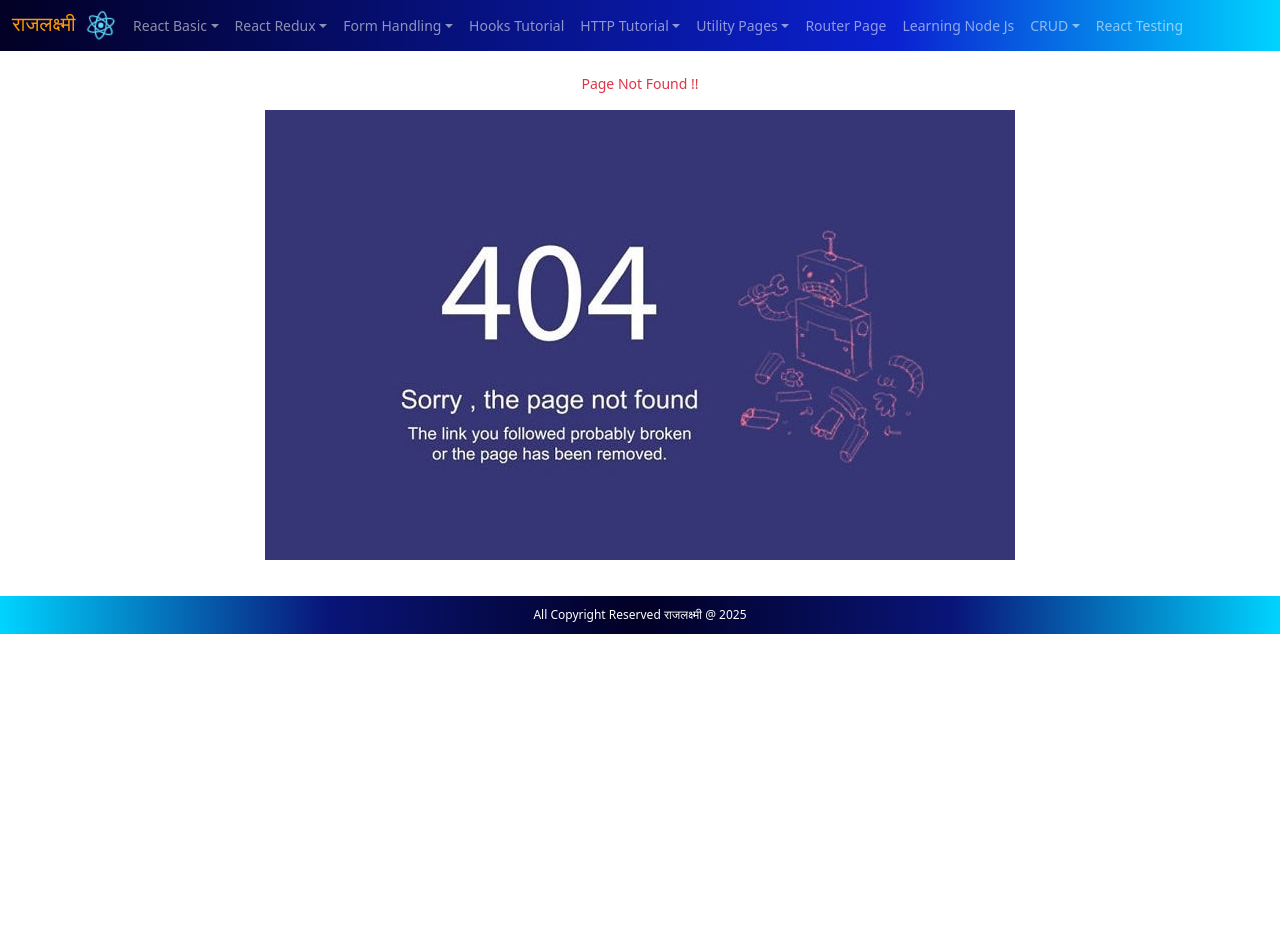
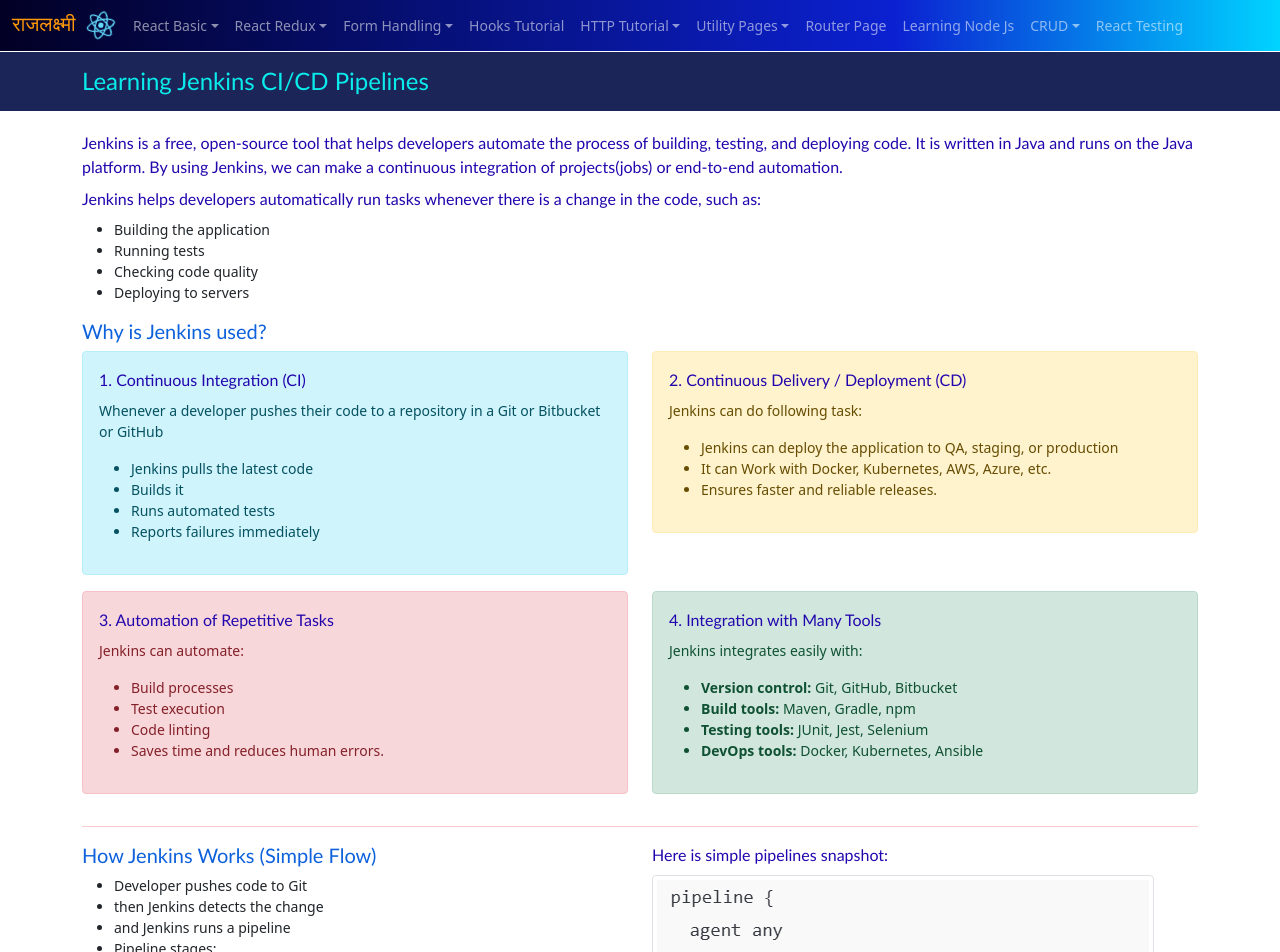
Before and after one commit to rakesh4288/Raj-Lakshmi-React, a React (Create React App) app: page /learning-ci-cd-pipelines-with-jenkins in a window 1280 px wide. Before the commit this address had no page. Shown: the top 952 px of the page. Before the commit the page ends 800 px from the top, so only its background shows below. Built offline with nearby package versions, Linux system fonts and the light colour scheme.

Commit message:
feat(Jenkins): added new feature jenkins

```diff
--- a/src/App.css
+++ b/src/App.css
@@ -272,14 +272,6 @@
   z-index: 2;
 }
 
-.fullContainer{
+.lightGrayBg{
   background-image: linear-gradient(135deg, #efefef, #efefff);
 }
-
-.animatedBox{
-  border-radius: 12px;
-  position: relative;
-  background: linear-gradient(white, #fff) padding-box, conic-gradient(from var(--gradient-angle), #8b5cf6, #a855f7, #c084fc, #e879f9, #f0abfc, #06b6d4, #0ea5e9, #3b82f6, #6366f1, #8b5cf6) border-box;
-  border: 4px solid transparent;
-  animation: borderTrail 3s linear infinite;
-}
--- a/src/App.js
+++ b/src/App.js
@@ -59,6 +59,7 @@
 import React19Features from './Pages/React19Features';
 import MircoFrontEndPage from './Pages/MircoFrontEndPage';
 import GraphQLPage from './Pages/GraphQLPage';
+import JenkinsPage from './Pages/JenkinsPage';
 
 const App = () => {
   return (
@@ -71,6 +72,7 @@
           <Route path="/react-19-features" exact Component={React19Features}/>
           <Route path="/what-is-micro-front-end-architecture-in-react" exact Component={MircoFrontEndPage}/>
           <Route path="/learning-graphql-technologies" exact Component={GraphQLPage} />
+          <Route path="/learning-ci-cd-pipelines-with-jenkins" exact Component={JenkinsPage}/>
           <Route path="basic-info-of-react" exact Component={ReactBasicInfo} />
           <Route path="/react-controlled-uncontrolled-component" exact Component={ControlledUncontrolledMain} />
           <Route path="/life-cycle-method-in-react" exact Component={LifeCycleMethod}/>
--- a/src/Assets/index.js
+++ b/src/Assets/index.js
@@ -84,7 +84,8 @@
     GraphQL_1: require('./Graph_QL_1.png'),
     GraphQL_2: require('./Graph_QL_2.png'),
     GraphQL_3: require('./Graph_QL_3.png'),
-    GraphQL_4: require('./Graph_QL_4.png')
+    GraphQL_4: require('./Graph_QL_4.png'),
+    Jenkins_1: require('./Jenkins_1.png'),
 }
 
 export default AppImages;
--- a/src/Pages/HomePage.jsx
+++ b/src/Pages/HomePage.jsx
@@ -10,10 +10,8 @@
     const toggleHandler = () => { setToggle(!toggle); }
     const handleGit = () => { navigate('/what-is-git-and-git-github') }
     const handleMicroFrontEnd = () => { navigate('/what-is-micro-front-end-architecture-in-react') }
-
-    const handleGraphQL = () => {
-        navigate('/learning-graphql-technologies');
-    }
+    const handleGraphQL = () => { navigate('/learning-graphql-technologies')}
+    const handleJenkins = () => { navigate('/learning-ci-cd-pipelines-with-jenkins')}
 
     return (
         <div id="home-page" className="homePageStyle">
@@ -55,8 +53,8 @@
                                 </button>
                             </div>
 
-                            <button className="btn btn-success btn-sm" onClick={handleMicroFrontEnd}>
-                                Learning Jenkins CI/CD <i className="bi bi-bluesky"></i>
+                            <button className="btn btn-success btn-sm" onClick={handleJenkins}>
+                                Learning Jenkins CI/CD Pipelines <i className="bi bi-bluesky"></i>
                             </button>
                         </div>
                     </div>
--- /dev/null
+++ b/src/Pages/JenkinsPage.jsx
@@ -0,0 +1,149 @@
+import React from "react";
+import AppImages from "../Assets";
+
+const JenkinsPage = () => {
+    return (
+        <div id="sample-id">
+            <section className="pageHeader">
+                <div className="container">
+                    <div className="row">
+                        <div className="col-xl-12 col-lg-12 col-md-12 col-sm-12">
+                            <h4 className="pageHeading"> Learning Jenkins CI/CD Pipelines </h4>
+                        </div>
+                    </div>
+                </div>
+            </section>
+
+            <section className="container">
+                <div className="row">
+                    <div className="col-xl-12 col-lg-12 col-md-12 col-sm-12">
+                        <h6>
+                            Jenkins is a free, open-source tool that helps developers automate the process of building, testing, and deploying code. It is written in Java and runs on the Java platform. By using Jenkins, we can make a continuous integration of projects(jobs) or end-to-end automation.
+                        </h6>
+
+                        <h6>
+                            Jenkins helps developers automatically run tasks whenever there is a change in the code, such as:
+                        </h6>
+
+                        <ul>
+                            <li>Building the application</li>
+                            <li>Running tests</li>
+                            <li>Checking code quality</li>
+                            <li>Deploying to servers</li>
+                        </ul>
+                    </div>
+                </div>
+
+                <div className="row">
+                    <div className="col-xl-12 col-lg-12 col-md-12 col-sm-12">
+                        <h5>Why is Jenkins used?</h5>
+                    </div>
+                </div>
+
+                <div className="row">
+                    <div className="col-xl-6 col-lg-6 col-md-6 col-sm-12">
+                        <div className="alert alert-info">
+                            <h6>1. Continuous Integration (CI)</h6>
+                            <p>Whenever a developer pushes their code to a repository in a Git or Bitbucket or GitHub</p>
+                            <ul>
+                                <li>Jenkins pulls the latest code</li>
+                                <li>Builds it</li>
+                                <li>Runs automated tests</li>
+                                <li>Reports failures immediately</li>
+                            </ul>
+                        </div>
+                    </div>
+
+                    <div className="col-xl-6 col-lg-6 col-md-6 col-sm-12">
+                        <div className="alert alert-warning">
+                            <h6>2. Continuous Delivery / Deployment (CD)</h6>
+                            <p>Jenkins can do following task:</p>
+                            <ul>
+                                <li>Jenkins can deploy the application to QA, staging, or production</li>
+                                <li>It can Work with Docker, Kubernetes, AWS, Azure, etc.</li>
+                                <li>Ensures faster and reliable releases.</li>
+                            </ul>
+                        </div>
+                    </div>
+
+                    <div className="col-xl-6 col-lg-6 col-md-6 col-sm-12">
+                        <div className="alert alert-danger">
+                            <h6>3. Automation of Repetitive Tasks</h6>
+                            <p>Jenkins can automate:</p>
+                            <ul>
+                                <li>Build processes</li>
+                                <li>Test execution</li>
+                                <li>Code linting</li>
+                                <li>Saves time and reduces human errors.</li>
+                            </ul>
+                        </div>
+                    </div>
+
+                    <div className="col-xl-6 col-lg-6 col-md-6 col-sm-12">
+                        <div className="alert alert-success">
+                            <h6>4. Integration with Many Tools</h6>
+                            <p>Jenkins integrates easily with:</p>
+                            <ul>
+                                <li><b>Version control:</b> Git, GitHub, Bitbucket</li>
+                                <li><b>Build tools:</b> Maven, Gradle, npm</li>
+                                <li><b>Testing tools:</b> JUnit, Jest, Selenium</li>
+                                <li><b>DevOps tools:</b> Docker, Kubernetes, Ansible</li>
+                            </ul>
+                        </div>
+                    </div>
+                </div>
+
+                <hr className="bg-danger" />
+
+                <div className="row">
+                    <div className="col-xl-6 col-lg-6 col-md-6 col-sm-12">
+                        <h5>How Jenkins Works (Simple Flow)</h5>
+                        <ul>
+                            <li>Developer pushes code to Git</li>
+                            <li>then Jenkins detects the change</li>
+                            <li>and Jenkins runs a pipeline</li>
+                            <li>Pipeline stages:
+                                <ul>
+                                    <li>Build</li>
+                                    <li>Test</li>
+                                    <li>Deploy</li>
+                                </ul>
+                            </li>
+                            <li>Finally Jenkins sends success/failure notifications</li>
+                        </ul>
+
+                        <h5>When Should You Use Jenkins?</h5>
+                        <ul>
+                            <li>Faster feedback on code changes</li>
+                            <li>Automated testing & deployment</li>
+                            <li>Reliable CI/CD pipelines</li>
+                            <li>Better collaboration between teams</li>
+                        </ul>
+
+                        <iframe width="100%" height="350" src="https://www.youtube.com/embed/bWcWbMtMK24?si=XPR2HIOBhwjEITUy" title="YouTube video player" frameBorder="0" allow="accelerometer; autoplay; clipboard-write; encrypted-media; gyroscope; picture-in-picture; web-share" referrerPolicy="strict-origin-when-cross-origin" allowFullScreen></iframe>
+                    </div>
+
+                    <div className="col-xl-6 col-lg-6 col-md-6 col-sm-12">
+                        <h6>Here is simple pipelines snapshot:</h6>
+                        <p>
+                            <img src={AppImages.Jenkins_1} alt={AppImages.Jenkins_1} className="img-fluid img-thumbnail" />
+                        </p>
+                    </div>
+                </div>
+            </section>
+
+            <section className="lightGrayBg p-2">
+                <div className="container">
+                    <div className="row">
+                        <div className="col-xl-6 col-lg-6 col-md-6 col-sm-12">
+                            <h6>How to Auto Trigger Jenkins Jobs using GitHub Webhooks</h6>
+                            <iframe width="100%" height="315" src="https://www.youtube.com/embed/eGSK0oxYrS8?si=tiwqlketKxtLMMY8" title="YouTube video player" frameBorder="0" allow="accelerometer; autoplay; clipboard-write; encrypted-media; gyroscope; picture-in-picture; web-share" referrerPolicy="strict-origin-when-cross-origin" allowFullScreen></iframe>
+                        </div>
+                    </div>
+                </div>
+            </section>
+        </div>
+    )
+}
+
+export default JenkinsPage;
```
Also changed, not shown: src/Assets/Jenkins_1.png (added).
